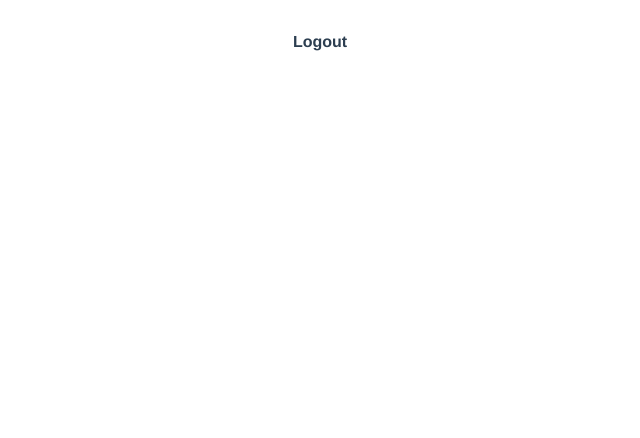
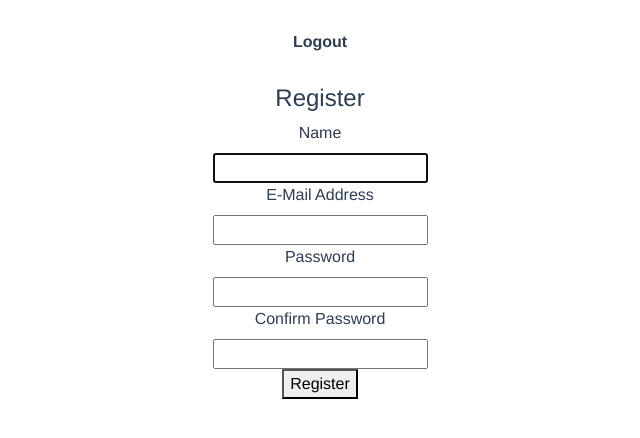
Before and after one commit to prosenkuet/frontend, a Vue app: page /register in a window 1280 px wide. Shown: the top 438 px of the page, without its empty margins (320-960 px from the left). Built offline with nearby package versions, Linux system fonts and the light colour scheme.

Commit message:
Register authentication

```diff
--- /dev/null
+++ b/src/components/Register.vue
@@ -0,0 +1,55 @@
+<template>
+    <div>
+        <h4>Register</h4>
+        <form @submit.prevent="register">
+            <label for="name">Name</label>
+            <div>
+                <input id="name" type="text" v-model="name" required autofocus>
+            </div>
+
+            <label for="email" >E-Mail Address</label>
+            <div>
+                <input id="email" type="email" v-model="email" required>
+            </div>
+
+            <label for="password">Password</label>
+            <div>
+                <input id="password" type="password" v-model="password" required>
+            </div>
+
+            <label for="password_confirmation">Confirm Password</label>
+            <div>
+                <input id="password_confirmation" type="password" v-model="password_confirmation" required>
+            </div>
+
+            <div>
+                <button type="submit">Register</button>
+            </div>
+        </form>
+    </div>
+</template>
+<script>
+    export default {
+        data(){
+            return {
+                name : "",
+                email : "",
+                password : "",
+                password_confirmation : "",
+            }
+        },
+        methods: {
+            register: function () {
+                let data = {
+                    name: this.name,
+                    email: this.email,
+                    password: this.password,
+                    password_confirmation: this.password_confirmation,
+                }
+                this.$store.dispatch('register', data)
+               .then(() => this.$router.push('/'))
+               .catch(err => console.log(err))
+            }
+        }
+    }
+</script>
--- a/src/router.js
+++ b/src/router.js
@@ -1,12 +1,19 @@
 import Vue from 'vue'
 import Router from 'vue-router'
 import store from './store.js'
+import Register from './components/Register.vue'
+
 
 Vue.use(Router)
 
 let router = new Router({
   mode: 'history',
   routes: [
+  {
+      path: '/register',
+      name: 'register',
+      component: Register
+  },
   ]
 })
 
--- a/src/store.js
+++ b/src/store.js
@@ -5,8 +5,52 @@ import axios from 'axios'
 Vue.use(Vuex)
 
 export default new Vuex.Store({
-	state: {},
-	mutations: {},
-	actions: {},
-	getters : {}
+	state: {
+		status: '',
+		token: localStorage.getItem('token') || '',
+		user : {}
+	},
+	mutations: {
+		auth_request(state){
+			state.status = 'loading'
+		},
+		auth_success(state, token, user){
+			state.status = 'success'
+			state.token = token
+			state.user = user
+		},
+		auth_error(state){
+			state.status = 'error'
+		},
+		logout(state){
+			state.status = ''
+			state.token = ''
+		},
+	},
+	actions: {
+		register({commit}, user){
+			return new Promise((resolve, reject) => {
+				commit('auth_request')
+				axios({url: 'http://127.0.0.1:8000/api/register', data: user, method: 'POST' })
+					.then(resp => {
+						const token = resp.data.token
+						const user = resp.data.user
+						localStorage.setItem('token', token)
+						// Add the following line:
+						axios.defaults.headers.common['Authorization'] = token
+						commit('auth_success', token, user)
+						resolve(resp)
+					})
+					.catch(err => {
+						commit('auth_error', err)
+						localStorage.removeItem('token')
+						reject(err)
+					})
+			})
+		},
+	},
+	getters : {
+		isLoggedIn: state => !!state.token,
+		authStatus: state => state.status,
+	}
 })
```
